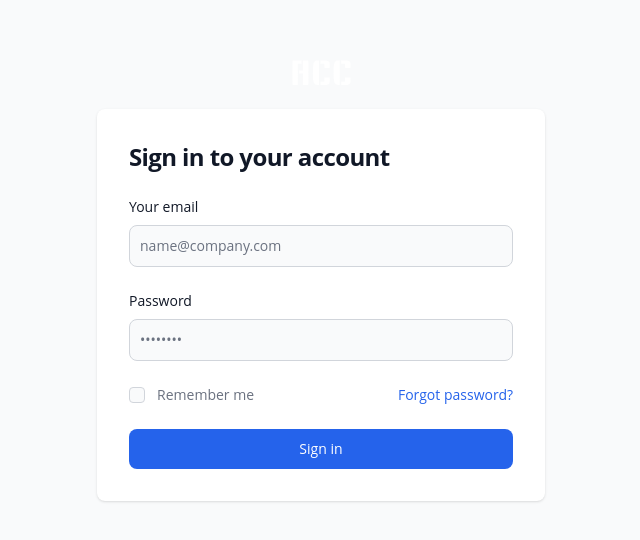
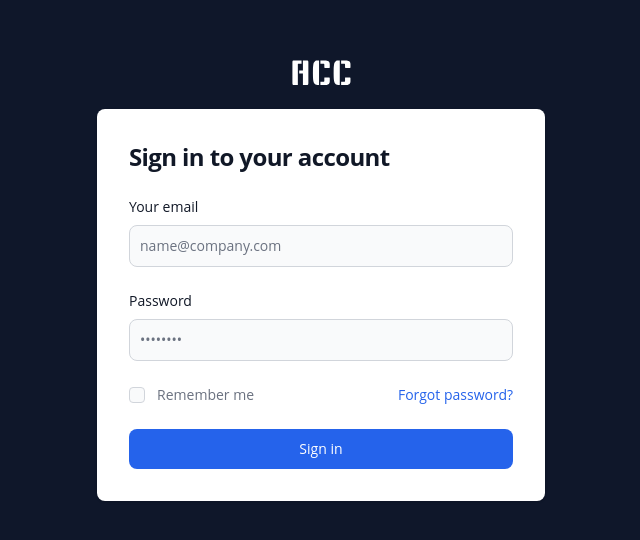
Before and after one commit to chickie8x/dashboard-vue3, a Vue app: page /login in a window 1280 px wide. Shown: the part 120-660 px from the top of the page, without its empty margins (319-959 px from the left). Built offline with nearby package versions, Linux system fonts and the light colour scheme.

Commit message:
fix login screen

```diff
--- a/src/App.vue
+++ b/src/App.vue
@@ -1,5 +1,5 @@
 <template>
-  <div class="">
+  <div class="min-h-screen">
     <RouterView />
   </div>
 </template>
--- a/src/views/LoginView/index.vue
+++ b/src/views/LoginView/index.vue
@@ -1,9 +1,9 @@
 <!-- eslint-disable vue/multi-word-component-names -->
 <template>
-  <div>
-    <section class="bg-gray-50 dark:bg-gray-900">
+  <div class="min-h-screen">
+    <section class="bg-slate-900 min-h-screen">
       <div
-        class="flex flex-col items-center justify-center px-6 py-8 mx-auto md:h-screen lg:py-0"
+        class="flex flex-col items-center justify-center px-6 py-8 mx-auto h-screen lg:py-0"
       >
         <a
           href="#"
```
